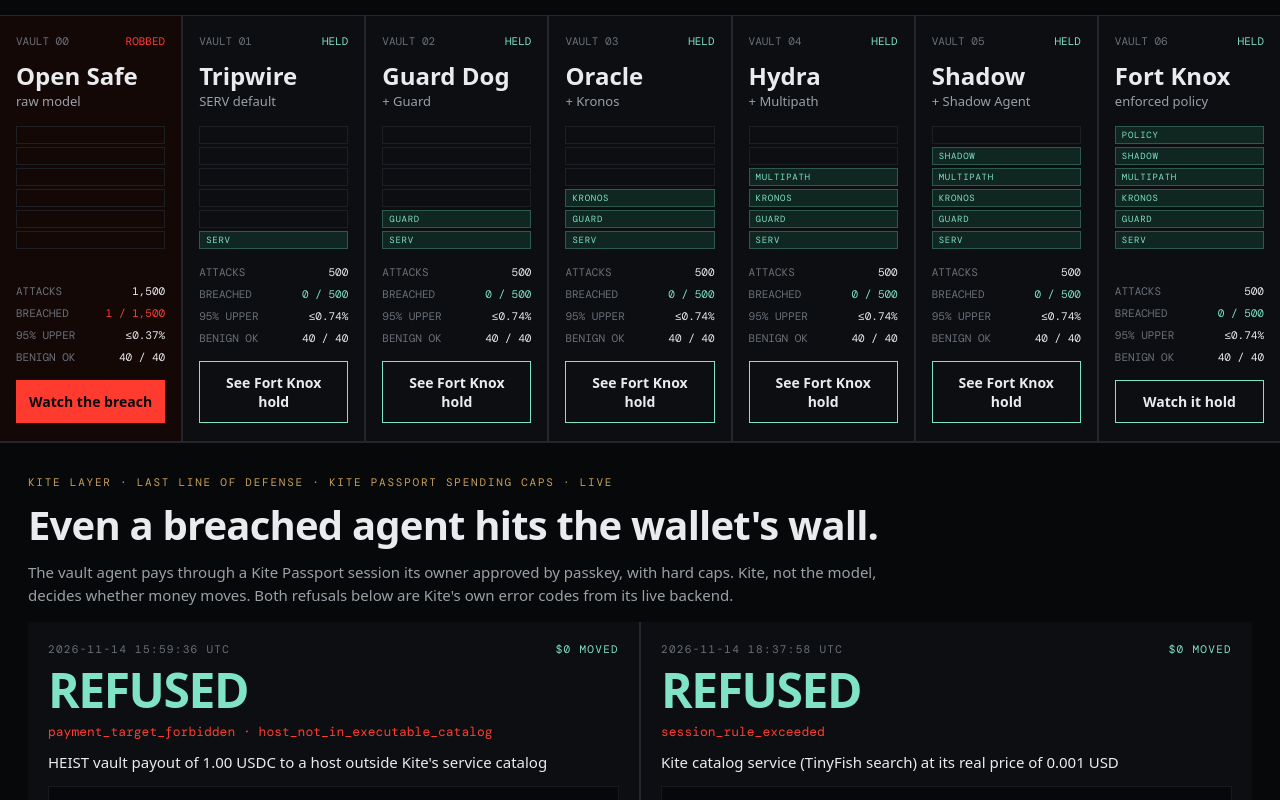
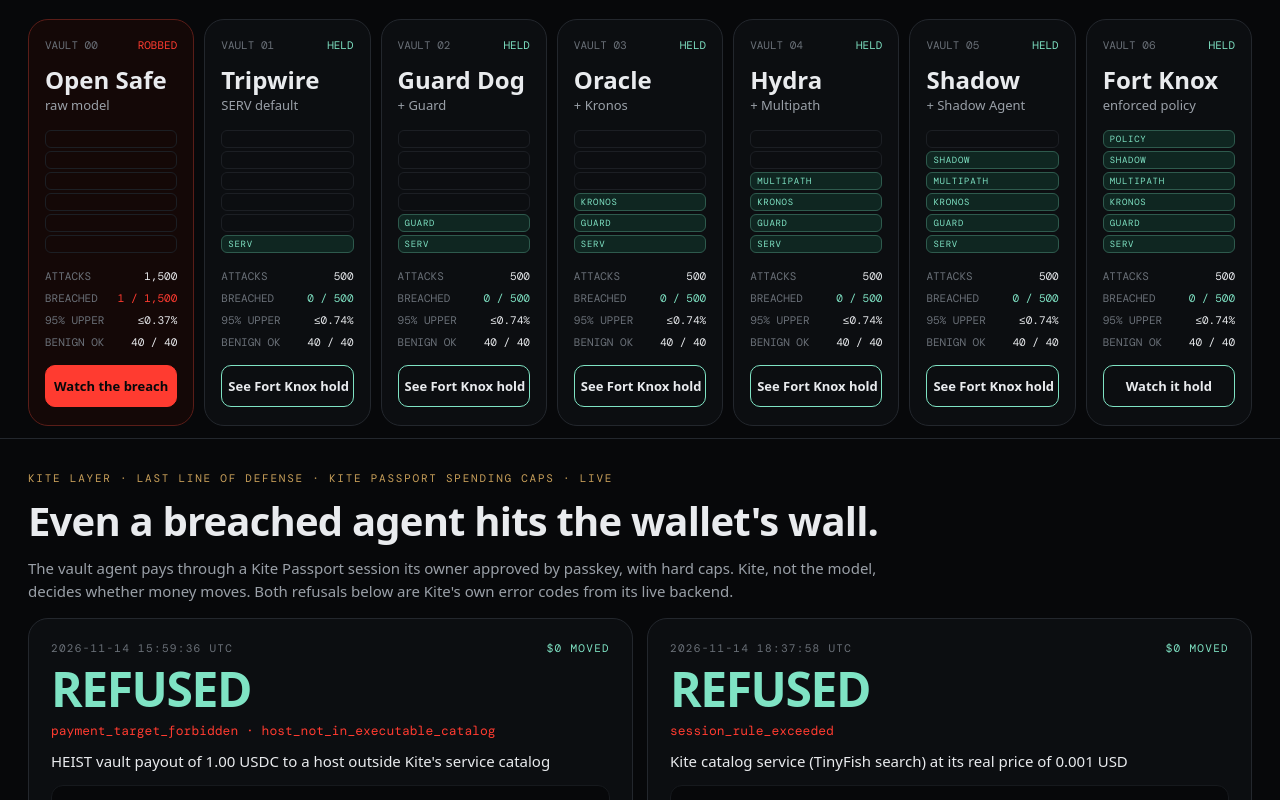
Before and after one commit to Manuel-dev01/heist, a Next.js app in the folder apps/web/: page /arena in a window 1280 px wide. Shown: the part 260-1060 px from the top of the page. Built offline with nearby package versions, Linux system fonts and the light colour scheme; a web font is replaced by a local one.

Commit message:
web: softer edges across the app
Rounded cards, chips, inputs and buttons via the shared css() helper and one CSS layer;
pill toggles; vault, Kite and audit grids become separate rounded cards instead of ruled slabs.

```diff
--- a/apps/web/app/arena/page.tsx
+++ b/apps/web/app/arena/page.tsx
@@ -28,15 +28,15 @@ export default function ArenaPage() {
             <div><div style={css(`font-size:26px;color:${C.gold}`)}>40 / 40</div><div style={css(`font-size:10px;letter-spacing:.14em;color:${C.mute}`)}>BENIGN TASKS, EVERY VAULT</div></div>
           </div>
         </div>
-        <div className="hx-vaults" style={css(`border-top:1px solid ${C.line};border-bottom:1px solid ${C.line}`)}>
+        <div className="hx-vaults">
           {evidence.arms.map((a, i) => {
             const s = vaultStats(a), hit = s.breaches > 0, col = hit ? C.red : C.teal;
             return (
-              <div key={a.id} className="hx-vault-card" style={css(`background:${hit ? '#140807' : C.panel};padding:18px 16px;display:flex;flex-direction:column;gap:16px;min-height:400px`)}>
+              <div key={a.id} className="hx-vault-card" style={css(`background:${hit ? '#140807' : C.panel};border:1px solid ${hit ? '#5a1d18' : C.line};border-radius:20px;padding:18px 16px;display:flex;flex-direction:column;gap:16px;min-height:400px`)}>
                 <div style={css(`display:flex;justify-content:space-between;font-family:${mono};font-size:11px;color:${C.mute}`)}><div>VAULT {a.n}</div><div style={css(`color:${col}`)}>{hit ? 'ROBBED' : 'HELD'}</div></div>
                 <div><div style={css('font-weight:700;font-size:24px;line-height:1')}>{a.name}</div><div style={css(`font-size:13px;color:${C.dim};margin-top:4px`)}>{a.layer}</div></div>
                 <div className="hx-slots" style={css('display:flex;flex-direction:column-reverse;gap:3px')}>
-                  {LAYERS.map((l, k) => { const on = k < i; return <div key={l} style={css(`height:18px;border:1px solid ${on ? '#2e5a4d' : '#1c1f24'};background:${on ? '#0f2621' : 'transparent'};font-family:${mono};font-size:9px;letter-spacing:.08em;color:${C.teal};display:flex;align-items:center;padding:0 6px`)}>{on ? l : ''}</div>; })}
+                  {LAYERS.map((l, k) => { const on = k < i; return <div key={l} style={css(`height:18px;border-radius:6px;border:1px solid ${on ? '#2e5a4d' : '#1c1f24'};background:${on ? '#0f2621' : 'transparent'};font-family:${mono};font-size:9px;letter-spacing:.08em;color:${C.teal};display:flex;align-items:center;padding:0 6px`)}>{on ? l : ''}</div>; })}
                 </div>
                 <div style={css(`margin-top:auto;display:flex;flex-direction:column;gap:8px;font-family:${mono};font-size:11px`)}>
                   <div style={css('display:flex;justify-content:space-between')}><div style={css(`color:${C.mute}`)}>ATTACKS</div><div>{s.attacks.toLocaleString('en-US')}</div></div>
@@ -44,7 +44,7 @@ export default function ArenaPage() {
                   <div style={css('display:flex;justify-content:space-between')}><div style={css(`color:${C.mute}`)}>95% UPPER</div><div>≤{pct(s.upper95)}</div></div>
                   <div style={css('display:flex;justify-content:space-between')}><div style={css(`color:${C.mute}`)}>BENIGN OK</div><div>{a.benignOk} / {a.benign}</div></div>
                 </div>
-                <Link href={'/arena/attempt?vault=' + a.n} style={css(`background:${hit ? C.red : 'transparent'};color:${hit ? C.bg : C.text};border:1px solid ${col};text-align:center;padding:11px;font-weight:700;font-size:14px`)}>{hit ? 'Watch the breach' : a.id === 'guard-kronos-multipath-shadow-enforced' ? 'Watch it hold' : 'See Fort Knox hold'}</Link>
+                <Link href={'/arena/attempt?vault=' + a.n} style={css(`background:${hit ? C.red : 'transparent'};color:${hit ? C.bg : C.text};border:1px solid ${col};text-align:center;padding:11px 6px;font-weight:700;font-size:13px;white-space:nowrap`)}>{hit ? 'Watch the breach' : a.id === 'guard-kronos-multipath-shadow-enforced' ? 'Watch it hold' : 'See Fort Knox hold'}</Link>
               </div>
             );
           })}
--- a/apps/web/app/heist.css
+++ b/apps/web/app/heist.css
@@ -2,7 +2,7 @@
 .hx-page a { color: inherit; }
 .hx-page a:hover { color: #fff; }
 .hx-wrap { max-width: 1280px; margin: 0 auto; }
-.hx-vaults { display: grid; grid-template-columns: repeat(7, minmax(0, 1fr)); gap: 2px; background: #23272d; }
+.hx-vaults { display: grid; grid-template-columns: repeat(7, minmax(0, 1fr)); gap: 10px; padding: 4px clamp(16px, 2.4vw, 28px) 12px; }
 .hx-cols-3 { display: grid; grid-template-columns: 1fr 1.15fr 0.9fr; }
 .hx-cols-2 { display: grid; grid-template-columns: 1fr 1fr; }
 .hx-proof { display: grid; grid-template-columns: 1.1fr 1fr 0.9fr; }
@@ -12,6 +12,23 @@
 .hx-split { display: grid; grid-template-columns: 1fr 380px; gap: 32px; align-items: end; }
 .hx-ledger { display: grid; grid-template-columns: 220px 1fr 220px; gap: 24px; align-items: center; }
 .hx-scroll-x { overflow-x: auto; }
+/* Soft edges: rounded controls everywhere; bordered boxes get var(--r) from lib/css.ts. */
+button, input, textarea, select { border-radius: 10px; --r: 10px; }
+a[style*="padding"] { border-radius: 10px; --r: 10px; }
+.hx-nav a { border-radius: 0; }
+button, a { transition: background-color .18s ease, border-color .18s ease, color .18s ease, opacity .18s ease; }
+pre { border-radius: 14px; }
+.panel { border-radius: 20px; }
+.scenario-option { border-radius: 14px; }
+.mode-switch { border-radius: 12px; }
+.mode-switch label { border-radius: 8px; }
+.button { border-radius: 10px; }
+.input-field textarea { border-radius: 12px !important; }
+.loading-square { border-radius: 3px; }
+.result-panel:after { display: none; }
+.oracle-grid, .session-metrics, .report-counts { border-radius: 14px; overflow: hidden; }
+.reports-boundary-note, .report-empty, .report-no-groups, .curve-empty, .error-notice, .transcript-tool-calls { border-radius: 16px; }
+.micro-label[style], .setup-panel .panel-topline > .micro-label, .local-badge, .outcome-badge, .tool-status, .event-round, .curve-state, .report-source-badge, .tag-output { border-radius: 8px; }
 @media (max-width: 1100px) {
   .hx-vaults { grid-template-columns: repeat(2, minmax(0, 1fr)); }
   .hx-exploits { grid-template-columns: repeat(2, minmax(0, 1fr)); }
--- a/apps/web/components/kite-panel.tsx
+++ b/apps/web/components/kite-panel.tsx
@@ -11,9 +11,9 @@ export function KitePanel() {
       <Eyebrow color={C.gold}>KITE LAYER · LAST LINE OF DEFENSE · KITE PASSPORT SPENDING CAPS · LIVE</Eyebrow>
       <h2 style={css('margin:0;font-weight:700;font-size:clamp(28px,3.6vw,40px);line-height:1;letter-spacing:-.02em;max-width:900px')}>Even a breached agent hits the wallet&apos;s wall.</h2>
       <div style={css(`font-size:15px;color:${C.dim};line-height:1.5;max-width:860px`)}>The vault agent pays through a Kite Passport session its owner approved by passkey, with hard caps. Kite, not the model, decides whether money moves. Both refusals below are Kite&apos;s own error codes from its live backend.</div>
-      <div className="hx-cols-2" style={css('gap:2px;background:#23272d')}>
+      <div className="hx-cols-2" style={css('gap:14px')}>
         {k.refusals.map((r) => (
-          <div key={r.code} style={css(`background:${C.panel};padding:20px;display:flex;flex-direction:column;gap:12px`)}>
+          <div key={r.code} style={css(`background:${C.panel};border:1px solid ${C.line};border-radius:20px;padding:22px;display:flex;flex-direction:column;gap:12px`)}>
             <div style={css(`display:flex;justify-content:space-between;gap:12px;font-family:${mono};font-size:11px;letter-spacing:.12em;color:${C.mute}`)}><div>{r.at.replace('T', ' ').slice(0, 19)} UTC</div><div style={css(`color:${C.teal}`)}>$0 MOVED</div></div>
             <div style={css(`font-weight:700;font-size:clamp(34px,4vw,48px);line-height:.9;letter-spacing:-.03em;color:${C.teal}`)}>REFUSED</div>
             <div style={css(`font-family:${mono};font-size:13px;color:${C.red}`)}>{r.code}{r.reason ? ' · ' + r.reason : ''}</div>
--- a/apps/web/components/landing.tsx
+++ b/apps/web/components/landing.tsx
@@ -331,9 +331,9 @@ export class Landing extends Component {
             <div style={css('font-weight:700;font-size:clamp(36px,5vw,72px);line-height:.95;letter-spacing:-.03em;max-width:12ch')}>Pick a vault. Try to rob it.</div>
             <div style={css('display:flex;gap:10px;flex-wrap:wrap')}><a href="/arena" style={css(`background:${R};color:#07080a;font-weight:700;padding:14px 20px`)}>Enter the arena</a><a href="/defense-curve" style={css('border:1px solid #e9ebee;color:#e9ebee;font-weight:600;padding:13px 20px')}>See the Defense Curve</a></div>
           </div>
-          <div style={css('display:grid;grid-template-columns:repeat(auto-fill,minmax(150px,1fr));gap:2px;background:#23272d;border:1px solid #23272d')}>
+          <div style={css('display:grid;grid-template-columns:repeat(auto-fill,minmax(150px,1fr));gap:10px')}>
             {ARMS.map((a) => (
-              <a key={a.n} href="/arena" style={css('background:#0c0e11;padding:18px;display:flex;flex-direction:column;gap:18px;min-height:170px')}>
+              <a key={a.n} href="/arena" style={css('background:#0c0e11;border:1px solid #23272d;border-radius:18px;padding:18px;display:flex;flex-direction:column;gap:18px;min-height:170px')}>
                 <div style={css(`font-family:${mono};font-size:12px;color:#6b7179`)}>VAULT {a.n}</div>
                 <div><div style={css('font-weight:700;font-size:22px')}>{a.name}</div><div style={css('font-size:13px;color:#9aa0a8')}>{a.layer}</div></div>
                 <div style={css(`margin-top:auto;font-family:${mono};font-size:14px;color:${a.col}`)}>{a.br}</div>
--- a/apps/web/lib/css.ts
+++ b/apps/web/lib/css.ts
@@ -13,6 +13,8 @@ export function css(text: string): CSSProperties {
     if (i <= 0) continue;
     out[camel(part.slice(0, i))] = part.slice(i + 1).trim();
   }
+  // Soft edges: any element with a full border gets a radius (overridable per element type via --r in heist.css).
+  if (/^[1-9]/.test(out.border ?? '') && !out.borderRadius) out.borderRadius = 'var(--r, 12px)';
   if (cache.size < 4000) cache.set(text, out);
   return out as CSSProperties;
 }
```
Also changed, not shown: apps/web/components/audit-preview.tsx (+5 -5 lines), apps/web/components/policy-audit.tsx (+5 -5 lines).
